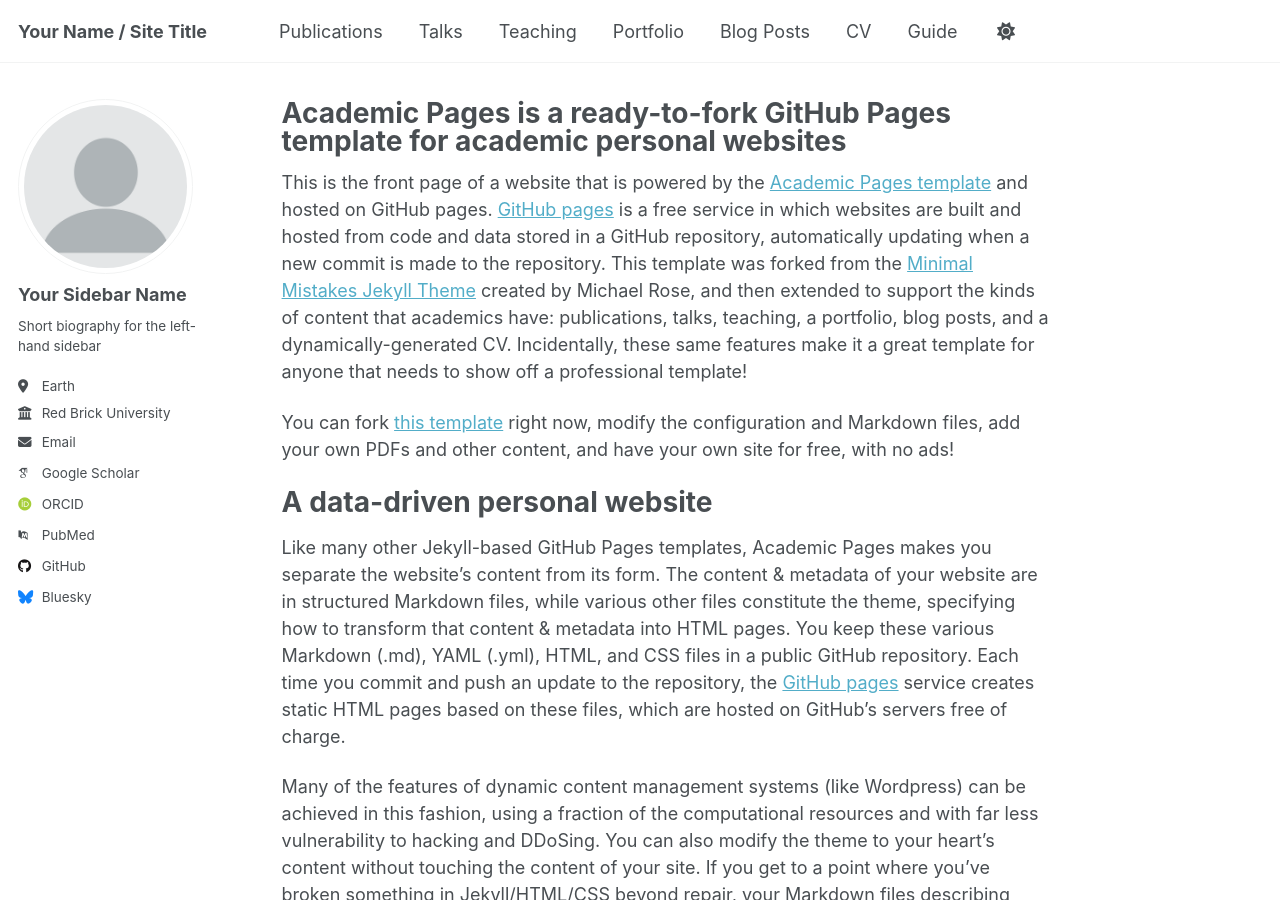
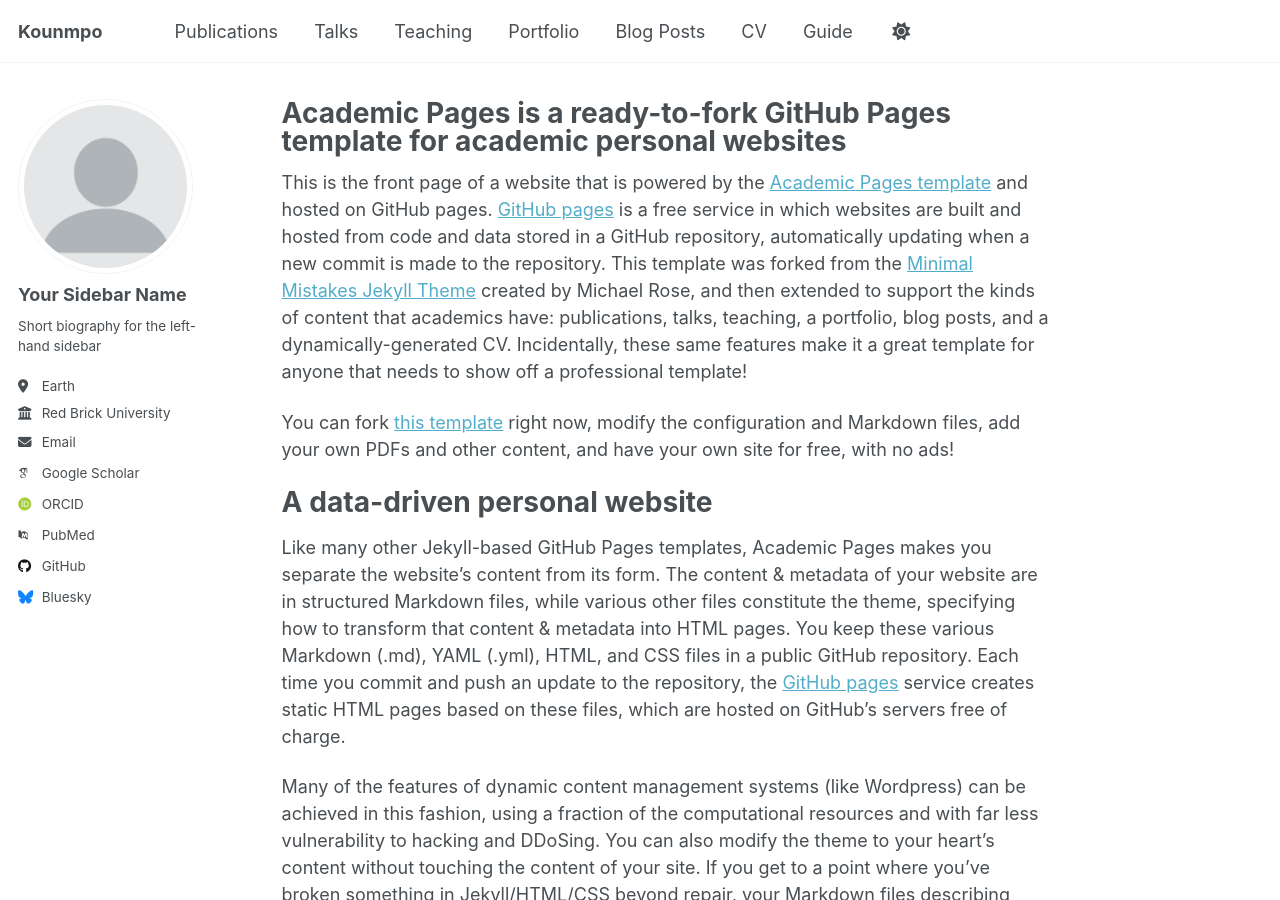
Before and after one commit to Ninjia315/Ninjia315.github.io, a Jekyll site: the page built from _pages/about.md, in a window 1280 px wide and 900 px high. Built offline with Jekyll 4.4.1, drawn with Linux system fonts in a browser that asks for light colours; some web fonts are replaced; a script that is not in the unit is left out.

Commit message:
Change site title to 'Kounmpo'
Updated site title in configuration.

```diff
--- a/_config.yml
+++ b/_config.yml
@@ -9,7 +9,7 @@
 # Basic Site Settings
 locale                   : "en-US"
 site_theme               : "default" # Currently available options are "default", "air"
-title                    : "Your Name / Site Title"
+title                    : "Kounmpo"
 title_separator          : "-"
 name                     : &name "Your Name"
 description              : &description "Your Name's academic portfolio"   # Update this with a general description of your site, this is the default if not overridden by a page
```
